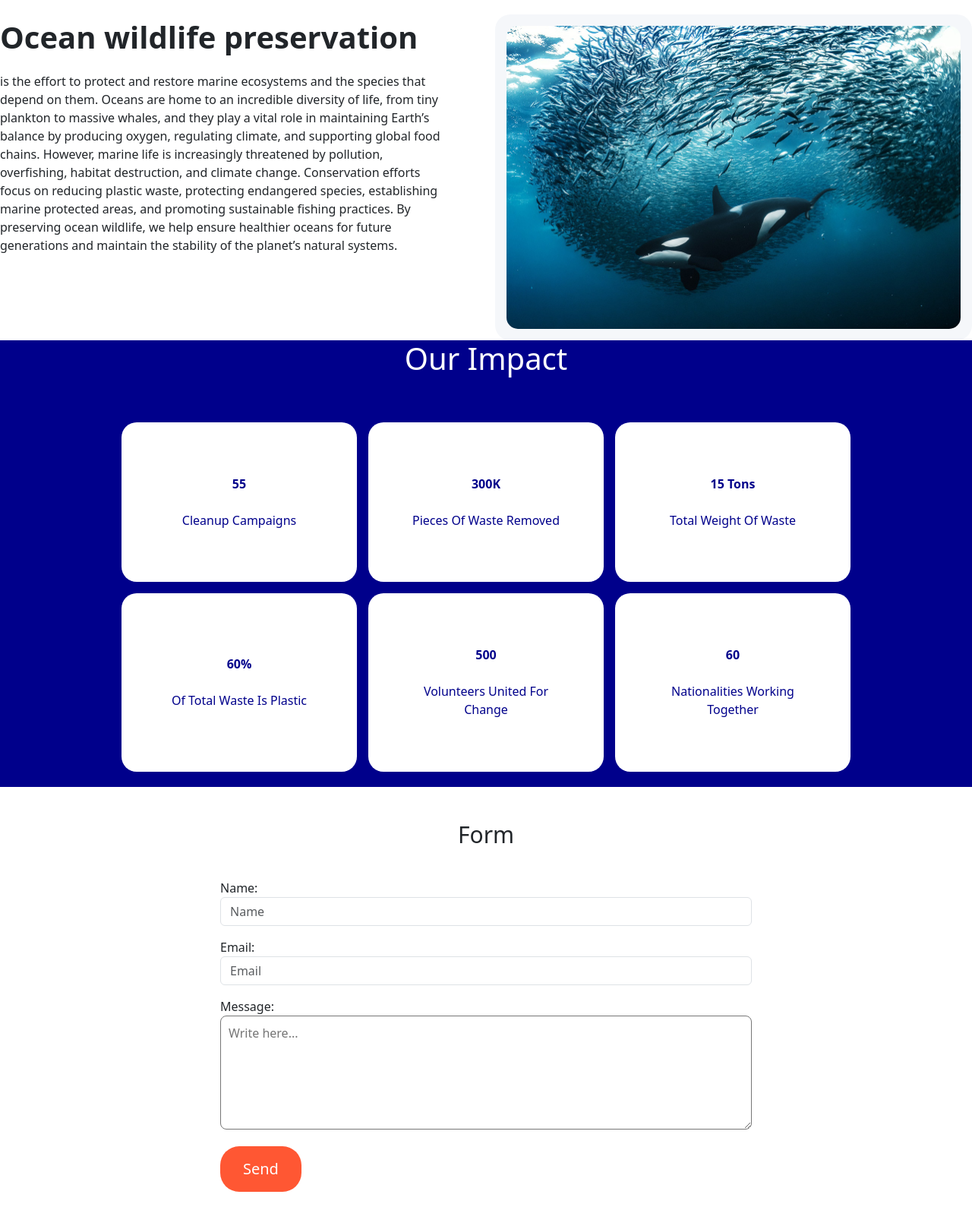
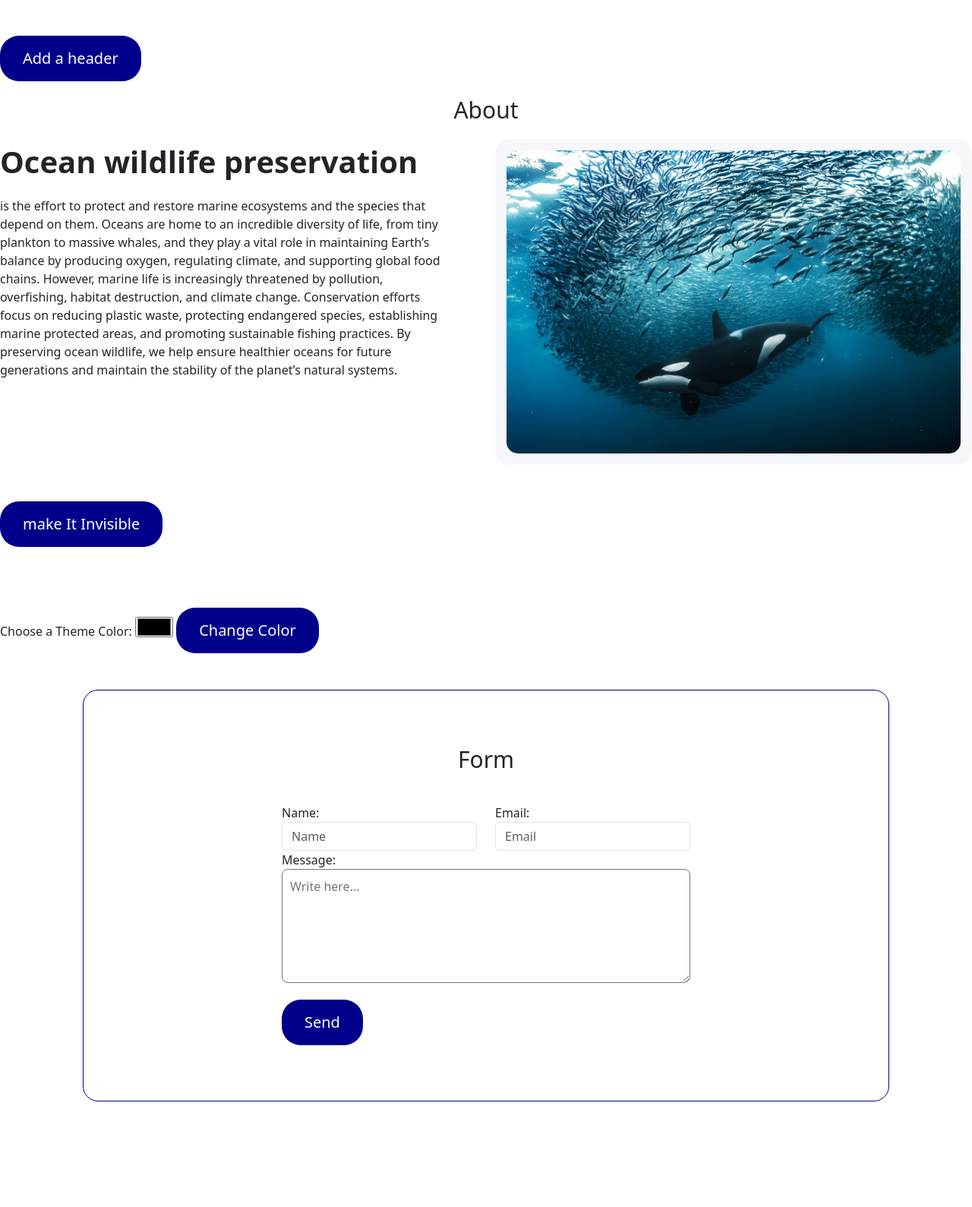
Before and after one commit to hadidyuri04/Ocean-Wildlife-Preservation, a Django app: page /get-info/ in a window 1280 px wide. Shown: the part 857-2446 px from the top of the page at 76% size. After the commit the page ends 2307 px from the top, so only its background shows below. Run offline with Django 5.2, Linux system fonts and the light colour scheme.

Commit message:
Add files via upload
this is the newest one with the Blog Pages

```diff
--- a/Ocean_Wildlife_Preservation/MainPages/static/MainPages/css/style.css
+++ b/Ocean_Wildlife_Preservation/MainPages/static/MainPages/css/style.css
@@ -1,19 +1,32 @@
+html, body {
+    margin: 0;
+    padding: 0;
+    width: 100%;
+    overflow-x: hidden;
+    display: block;
+}
 
-    .hero {
+.hero {
     position: relative;
     height: 100vh;
+    width: 100%;
     overflow: hidden;
+
 }
 
 .bg-video {
     position: absolute;
+    top: 0;
+    left: 0;
     width: 100%;
     height: 100%;
     object-fit: cover;
-    z-index: -1;
+    z-index: 1;
 }
 .hero-content {
     height: 100%;
+    position: relative;
+    z-index: 2;
 }
 .custom-container {
     margin-top: -70px;
@@ -23,7 +36,7 @@
     font-weight: bold;
 }
 .SendBtn{
-    background-color: #ff5733;
+    background-color: darkblue;
     color: white;
     font-size: 20px;
     padding: 15px 30px;
@@ -59,9 +72,11 @@
     display: flex;
     justify-content: center;
     padding: 20px;
+
 }
 .my-textarea {
-    width: 700px;
+    width: 100%;
+    max-width: 700px;
     height: 150px;
     padding: 10px;
     border-radius: 8px;
@@ -81,32 +96,56 @@
     font-weight: bold;
     height: 70px;
 }
-.grid-container {
-    display: grid;
-    grid-template-columns: repeat(3, 1fr);
-    grid-template-rows:300 300;
-    gap: 15px;
-    padding: 20px;
-     margin: 40px auto;
-     max-width: 1200px;
-     width: 1000px;
-     height: 500px;
 
-}
 
 .item {
-    background-color: white;
-    color: darkblue;
+    background-color: darkblue;
+    color: white;
     padding: 50px;
     display: flex;
     flex-direction: column;
     justify-content: center;
     align-items: center;
     text-align: center;
-    border-radius: 20px;
+    border-radius: 10px;
+    border: 1px solid darkblue;
+
 }
 .ImpactH1{
     color: white;
     text-align: center;
 
 }
+.form-card{
+    background-color: white;
+    padding: 5% 7%;
+    border-radius: 20px;
+    box-shadow: 0 10px 30px rgba(0,0,0,0);
+    border: 1px solid darkblue;
+    width: 100%;
+    max-width: 1200px;
+    margin: 0 auto;
+
+
+}
+.BlogImages{
+    height: 300px;
+    width: 100%;
+
+    background-size: contain;
+    background-repeat: no-repeat;
+
+    background-position: center;
+    background-color: #87CEEB;
+
+}
+.BlogImages a{
+    text-decoration: none;
+    color: black;
+}
+.ImagesInBlogPages{
+    display: flex;
+    justify-content: center;
+    align-items: center;
+    height: 500px;
+}
--- /dev/null
+++ b/Ocean_Wildlife_Preservation/MainPages/static/MainPages/images/desktop.ini
@@ -0,0 +1,2 @@
+[LocalizedFileNames]
+Blog1.jpeg=@Blog1,0
--- a/Ocean_Wildlife_Preservation/MainPages/templates/MainPages/LandingPage.html
+++ b/Ocean_Wildlife_Preservation/MainPages/templates/MainPages/LandingPage.html
@@ -1,33 +1,40 @@
+ {%extends "MainPages/base.html" %}
  {% load static %}
-<!DOCTYPE html>
-<html>
-<head>
-    <title>LandingPage</title>
+ {% block title %}
+ LandingPage
+{% endblock %}
+{% block content %}
+ <div class="hero" id="VidSec">
+        <div class="col-sm-1">
+            <video autoplay muted loop class="bg-video">
+                <source src="{% static 'MainPages/images/seaVideo.mp4' %}" type="video/mp4">
+            </video>
+        </div>
 
-    <link href="https://cdn.jsdelivr.net/npm/bootstrap@5.3.8/dist/css/bootstrap.min.css" rel="stylesheet" integrity="sha384-sRIl4kxILFvY47J16cr9ZwB07vP4J8+LH7qKQnuqkuIAvNWLzeN8tE5YBujZqJLB" crossorigin="anonymous">
-    <script src="https://cdn.jsdelivr.net/npm/bootstrap@5.3.8/dist/js/bootstrap.bundle.min.js" integrity="sha384-FKyoEForCGlyvwx9Hj09JcYn3nv7wiPVlz7YYwJrWVcXK/BmnVDxM+D2scQbITxI" crossorigin="anonymous"></script>
-    <link rel="stylesheet" href="{% static 'MainPages/css/style.css'%}">
+        <div class="container d-flex align-items-center hero-content">
+            <div class="row">
+            <div class=" col-md-6 d-flex flex-column align-items-start">
+                <div class="box">Ocean Wildlife Preservation</div>
+                <p id="DoneByYuri">Done by Yuri Hadid</p>
+                <a href="#form-section">
+                    <button class="btn btn-secondary mt-3 GoToForm">Go To form</button>
+                </a>
+            </div>
+            <div id="AddHeaderHere" class="col-md-6 box">
+
+            </div>
 
 
 
-</head>
-<body>
-    <div class="hero">
-    <video autoplay muted loop class="bg-video">
-        <source src="{% static 'MainPages/images/seaVideo.mp4' %}" type="video/mp4">
-    </video>
-
-    <div class="container d-flex align-items-center hero-content">
-        <div class="d-flex flex-column align-items-start">
-            <div class="box">Ocean Wildlife Preservation</div>
-            <p id="DoneByYuri">Done by Yuri Hadid</p>
-            <div><button class="btn btn-secondary mt-3 GoToForm">Go To form</button></div>
             </div>
         </div>
     </div>
+    <br>
+    <br>
+    <button type="submit" class="SendBtn" id="AddHeader">Add a header</button>
 
-
-<div class="Sections"><p>About</p></div>
+<div id="AboutSec">
+<div class="Sections" ><p>About</p></div>
 
 
 
@@ -55,31 +62,56 @@
     </div>
 
 </div>
+</div>
+<br>
+<br>
+<button type="submit" class="SendBtn" id="InvisibleBtn">make It Invisible</button>
 
-<div style="background-color: darkblue;">
-<h1 class="ImpactH1">Our Impact</h1>
-<div class="grid-container">
-<div class="item"> <strong> 55</strong> <br> Cleanup Campaigns</div>
-<div class="item"> <strong>  300K</strong> <br> Pieces Of Waste Removed</div>
-<div class="item"><strong>15 Tons </strong> <br> Total Weight Of Waste</div>
-<div class="item"> <strong> 60% </strong><br> Of Total Waste Is Plastic</div>
-<div class="item"><strong> 500 </strong><br>Volunteers United For Change </div>
-<div class="item"><strong> 60 </strong> <br> Nationalities Working Together</div>
+
+<h1 class=" container ImpactH1">Our Impact</h1>
+<div class="row g-4 justify-content-center" id="Gridd">
+    {% for item in impact_items %}
+    <div class="col-md-4">
+        <div class="item">
+             <strong>{{item.value}}</strong>
+             <br>
+             {{item.label }}
         </div>
     </div>
+    {% endfor%}
 
-<div class="Sections"><p>Form</P></div>
+
+
+</div>
+<br>
+<br>
+
+<div>
+    <label for="colorPicker">Choose a Theme Color:</label>
+    <input type="color" id="ColorPicker">
+    <button type="submit" class="SendBtn" id="ChangeColorBtn">Change Color</button>
+</div>
+<br>
+<br>
+
+    <div class="row justify-content-center" id="form-section">
+        <div class="col-12 col-md-11 col-lg-10">
+            <div class="form-card">
+        <div class="Sections "><p>Form</P></div>
+
 
         <div class="Form">
             <form method="POST"  action="{% url 'get_info' %}">
                 {% csrf_token %}
-    <div class="mb-3">
+                <div class="row">
+            <div class="col-md-6 col-12">
                 <label>Name:</label>
                 <input type="text" class="form-control" placeholder="Name" aria-label="Username" aria-describedby="basic-addon1 " name="name">
                 </div>
-    <div class="mb-3">
+                <div class="col-md-6 col-12">
                 <label>Email:</label>
                 <input type="text" class="form-control" placeholder="Email" aria-label="Username" aria-describedby="basic-addon1" name="email">
+            </div>
             </div>
             <div class="mb-3">
                 <label id="MessageTxt">Message:</label>
@@ -88,13 +120,63 @@
             </div>
                 <button type="submit" class="SendBtn">Send</button>
         </form>
+        </div>
+    </div>
+    </div>
 
 
 
 
 </div>
+<script>
+    const colorPicker=document.getElementById('ColorPicker');
+    const changeColorButton=document.getElementById('ChangeColorBtn');
+    const gridContainer= document.getElementById('Gridd');
+    const gridItems=document.getElementsByClassName('item');
+    const InvisibleBtn=document.getElementById('InvisibleBtn');
+    const AboutSec=document.getElementById("AboutSec");
+    const AddHeader=document.getElementById('AddHeader');
+    const VidSec=document.getElementById('VidSec');
+    const AddHeaderHere=document.getElementById('AddHeaderHere');
+
+     AddHeader.addEventListener('click', function()
+    {
+        const NewHeader=document.createElement('h2');
+        NewHeader.innerText="this is a new header"
+        AddHeaderHere.appendChild(NewHeader);
+
+    })
 
 
+    InvisibleBtn.addEventListener('click', function()
+{
+    if(AboutSec.style.display=='none')
+{
+    AboutSec.style.display='block';
+    InvisibleBtn.innerText=' make it Invisible';
 
-</body>
-</html>
+}else{
+    AboutSec.style.display='none';
+    InvisibleBtn.innerText=' make it Visible';
+}
+
+})
+
+
+    colorPicker.addEventListener('input',function()
+{
+    const newColor=colorPicker.value;
+    changeColorButton.style.backgroundColor=newColor;
+})
+
+    changeColorButton.addEventListener('click',function()
+{
+    const newColor=colorPicker.value;
+    for(var i=0;i<gridItems.length;i++)
+    {
+        gridItems[i].style.backgroundColor=newColor;
+    }
+})
+</script>
+
+{% endblock %}
--- /dev/null
+++ b/Ocean_Wildlife_Preservation/MainPages/templates/MainPages/base.html
@@ -0,0 +1,39 @@
+{% load static %}
+<!DOCTYPE html>
+<html lang="en">
+<head>
+    <meta charset="UTF-8">
+    <meta name="viewport" content="width=device-width, initial-scale=1.0">
+        <title>{% block title %}Yuri's Project {% endblock %}</title>
+
+    <link href="https://cdn.jsdelivr.net/npm/bootstrap@5.3.8/dist/css/bootstrap.min.css" rel="stylesheet" integrity="sha384-sRIl4kxILFvY47J16cr9ZwB07vP4J8+LH7qKQnuqkuIAvNWLzeN8tE5YBujZqJLB" crossorigin="anonymous">
+    <script src="https://cdn.jsdelivr.net/npm/bootstrap@5.3.8/dist/js/bootstrap.bundle.min.js" integrity="sha384-FKyoEForCGlyvwx9Hj09JcYn3nv7wiPVlz7YYwJrWVcXK/BmnVDxM+D2scQbITxI" crossorigin="anonymous"></script>
+    <link rel="stylesheet" href="{% static 'MainPages/css/style.css'%}">
+</head>
+<body>
+
+<nav class="navbar navbar-expand-lg navbar-dark bg-dark sticky-top">
+  <div class="container-fluid">
+    <a class="navbar-brand" href="#">Navbar</a>
+    <button class="navbar-toggler" type="button" data-bs-toggle="collapse" data-bs-target="#navbarNavAltMarkup" aria-controls="navbarNavAltMarkup" aria-expanded="false" aria-label="Toggle navigation">
+      <span class="navbar-toggler-icon"></span>
+    </button>
+    <div class="collapse navbar-collapse" id="navbarNavAltMarkup">
+      <div class="navbar-nav">
+        <a class="nav-link active" aria-current="page" href="{% url 'LandingPage' %}">Home</a>
+        <a class="nav-link" href="{% url 'blogs' %}">Blogs</a>
+        <a class="nav-link" href="{% url 'PrivatePolicy' %}">Private Policy</a>
+
+
+      </div>
+    </div>
+  </div>
+</nav>
+
+{% block content%}
+{% endblock %}
+
+
+
+</body>
+</html>
--- a/Ocean_Wildlife_Preservation/MainPages/urls.py
+++ b/Ocean_Wildlife_Preservation/MainPages/urls.py
@@ -4,5 +4,12 @@
 urlpatterns = [
     path("", views.home,name="home"),
     path("get-info/",views.GetInformation,name="get_info"),
-    path("Info/",views.AdminPageInfo)
+    path("Info/",views.AdminPageInfo),
+    path('blogs/', views.blogs, name='blogs'),
+    path('PrivatePolicy/', views.PrintPrivatePolicy, name='PrivatePolicy'),
+    path('LandingPage/', views.home, name='LandingPage'),
+    path('Blog1Page/',views.Blog1Page,name='Blog1Page'),
+    path('Blog2Page/',views.Blog2Page,name='Blog2Page'),
+    path('Blog3Page/',views.Blog3Page,name='Blog3Page')
+
 ]
--- a/Ocean_Wildlife_Preservation/MainPages/views.py
+++ b/Ocean_Wildlife_Preservation/MainPages/views.py
@@ -1,9 +1,23 @@
 from django.shortcuts import render , HttpResponse, redirect
-
+from django.conf import settings
+import os
+import csv
 # Create your views here.
 def home(request):
-    return render(request,'MainPages/LandingPage.html')
+    impact_items=[]
+    file_path = os.path.join(settings.BASE_DIR, 'MainPages', 'static', 'MainPages', 'css', 'data', 'impact.csv')
+    if os.path.exists(file_path):
+        with open(file_path, mode='r',encoding='utf-8') as file:
+            reader=csv.DictReader(file)
+            for row in reader:
+                impact_items.append(row)
+    print(f"Items found: {len(impact_items)}")
 
+    return render(request, 'MainPages/LandingPage.html',{'impact_items' : impact_items} )
+def blogs(request):
+    return render(request,'MainPages/blogs.html')
+def PrivatePolicy(request):
+    return render(request,'MainPages/PrivatePolicy.html')
 def GetInformation(request):
     if request.method =='POST':
         print(" hello")
@@ -23,3 +37,14 @@
                 name,email,message=line.split(",")
                 Student.append({"name":name,"email":email,"message":message})
     return render(request,"MainPages/AdminPage.html",{"student":Student})
+def PrintPrivatePolicy(request):
+    file_path = os.path.join(settings.BASE_DIR, 'MainPages', 'static', 'MainPages', 'css', 'data', 'PrivatePolicyDoc.txt')
+    with open(file_path,'r') as file:
+         file_content=file.read()
+    return render(request,'MainPages/PrivatePolicy.html',{'content': file_content})
+def Blog1Page(request):
+    return render(request, 'MainPages/Blog1Page.html')
+def Blog2Page(request):
+    return render(request, 'MainPages/Blog2Page.html')
+def Blog3Page(request):
+    return render(request, 'MainPages/Blog3Page.html')
```
Also changed, not shown: Ocean_Wildlife_Preservation/MainPages/static/MainPages/css/data/PrivatePolicyDoc.txt (added, +88 -0 lines), Ocean_Wildlife_Preservation/MainPages/static/MainPages/css/data/impact.csv (added, +7 -0 lines), Ocean_Wildlife_Preservation/MainPages/templates/MainPages/Blog1Page.html (added, +24 -0 lines), Ocean_Wildlife_Preservation/MainPages/templates/MainPages/Blog2Page.html (added, +23 -0 lines), Ocean_Wildlife_Preservation/MainPages/templates/MainPages/Blog3Page.html (added, +23 -0 lines), Ocean_Wildlife_Preservation/MainPages/templates/MainPages/Blogs.html (added, +37 -0 lines), Ocean_Wildlife_Preservation/MainPages/templates/MainPages/PrivatePolicy.html (added, +10 -0 lines), Ocean_Wildlife_Preservation/MainPages/static/MainPages/images/Blog1.jpg (added), Ocean_Wildlife_Preservation/MainPages/static/MainPages/images/Blog2.jpg (added), Ocean_Wildlife_Preservation/MainPages/static/MainPages/images/Blog3.jpg (added). Lines whose indentation alone changed are shown as unchanged.
